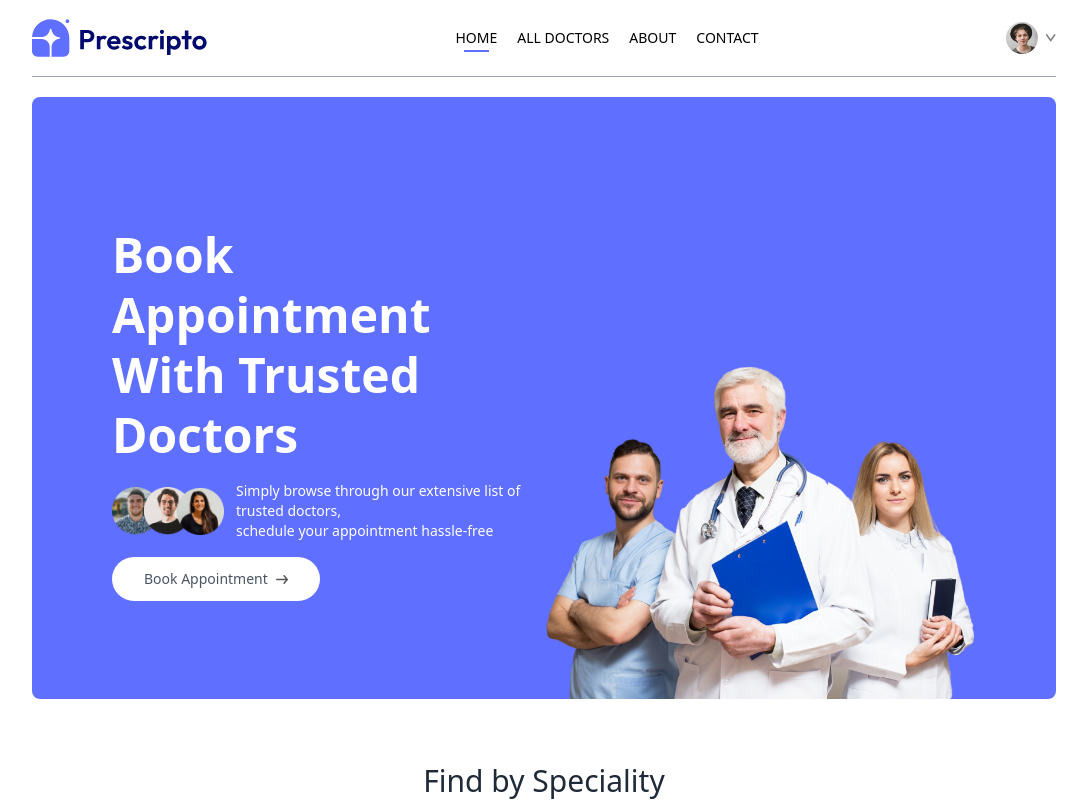
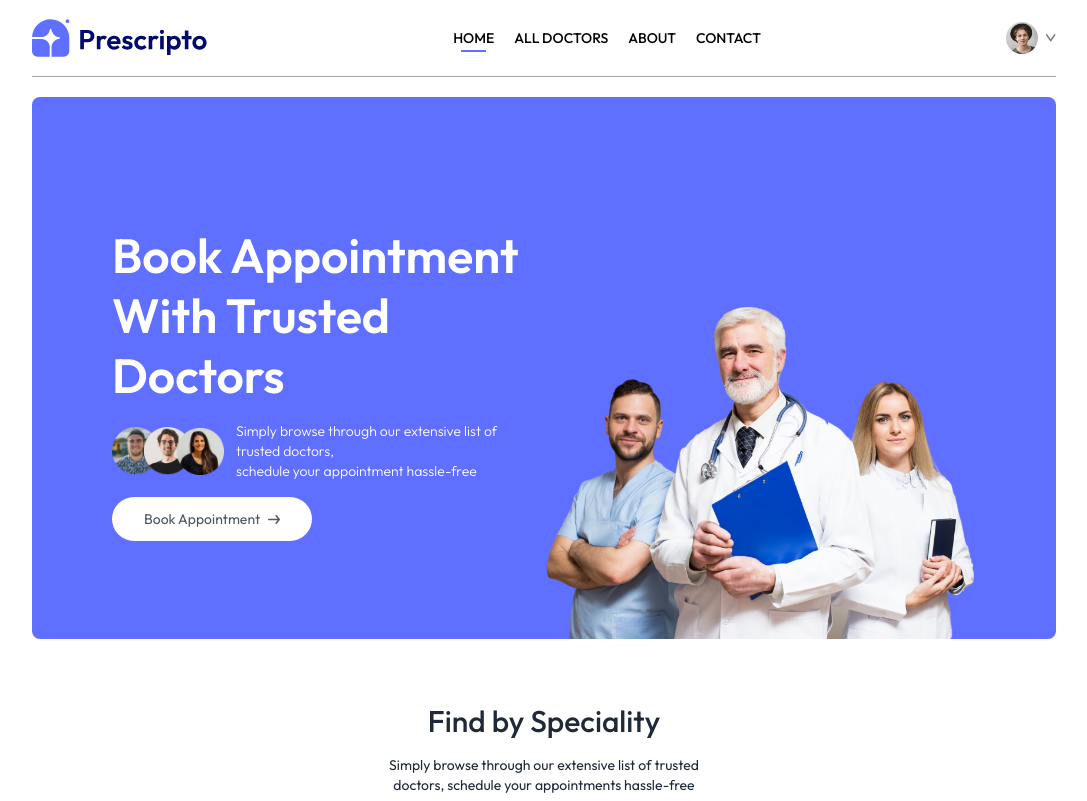
Before and after one commit to akhilkmarkose/Prescripto, a React (Vite) app in the folder frontend-react/: page / in a window 1280 px wide. Shown: the top 801 px of the page, without its empty margins (96-1183 px from the left). Built offline with nearby package versions, Linux system fonts and the light colour scheme.

Commit message:
Add - Outfit Font

```diff
--- a/frontend-react/src/index.css
+++ b/frontend-react/src/index.css
@@ -1,6 +1,12 @@
+@import url('https://fonts.googleapis.com/css2?family=Outfit:wght@100..900&display=swap');
+
 @tailwind base;
 @tailwind components;
 @tailwind utilities;
+
+* {
+  font-family: Outfit, serif;
+}
 
 .active hr {
   @apply block;
```
